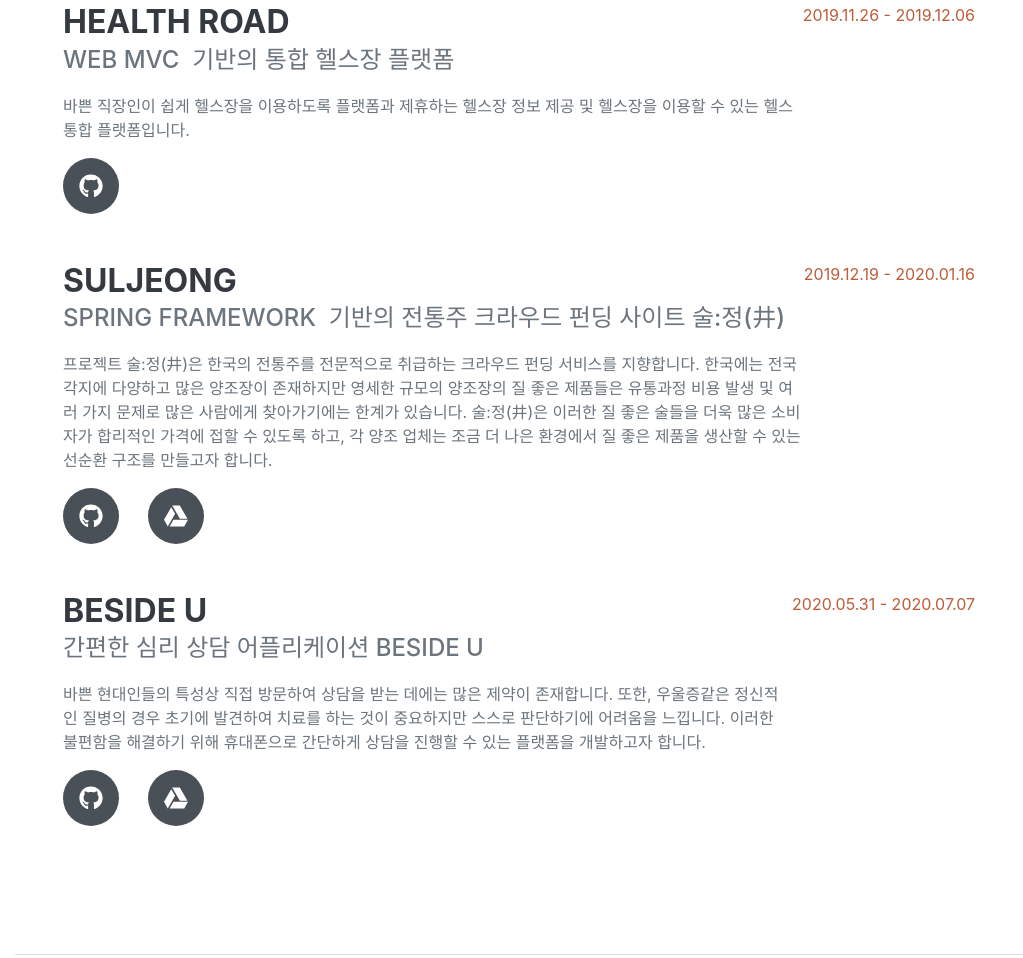
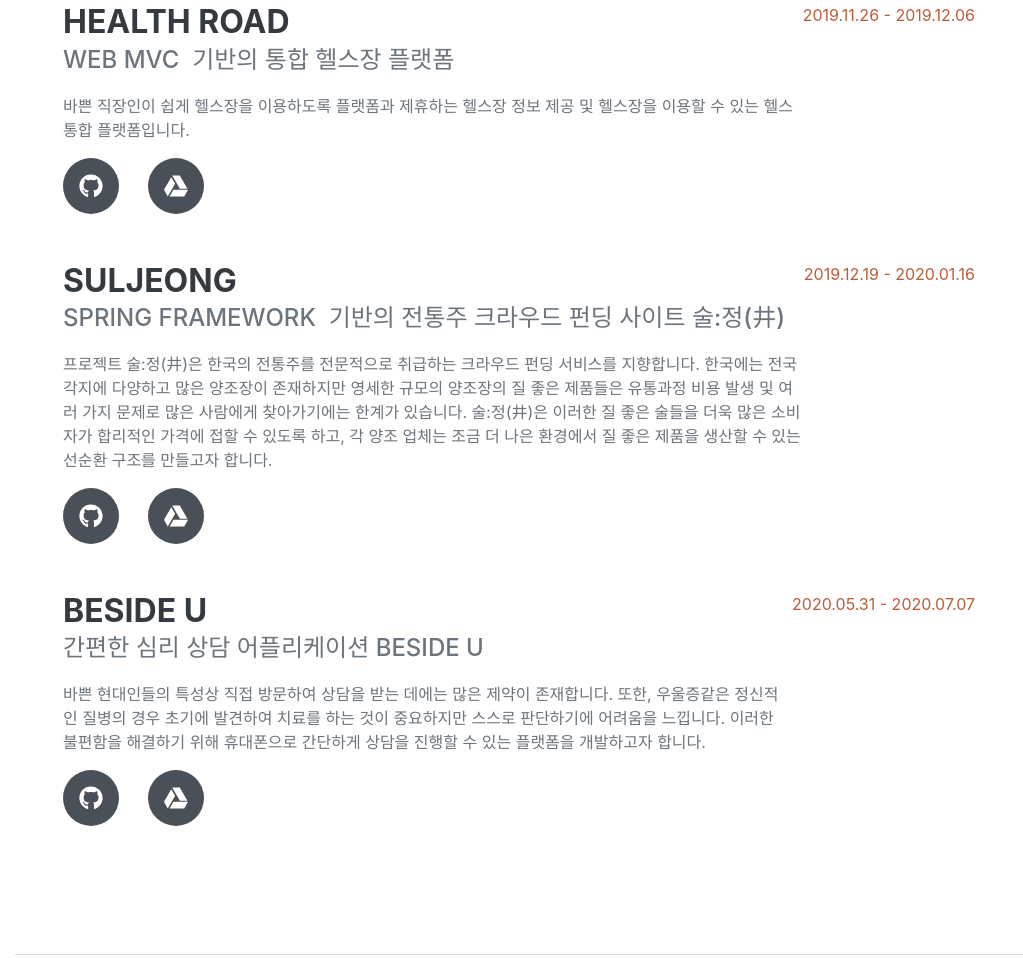
Before and after one commit to mchooooo/mchooooo.github.io, a plain HTML site: page WebContent/index.html in a window 1280 px wide. Shown: the part 993-1951 px from the top of the page, without its empty margins (257-1280 px from the left). Drawn offline with nearby package versions, Linux system fonts and the light colour scheme; a web font is replaced by a local one.

Commit message:
07/13 update contents

```diff
--- a/WebContent/index.html
+++ b/WebContent/index.html
@@ -76,6 +76,7 @@
                             <p>바쁜 직장인이 쉽게 헬스장을 이용하도록 플랫폼과 제휴하는 헬스장 정보 제공 및 헬스장을 이용할 수 있는 헬스 통합 플랫폼입니다.</p>
                         	<div class = "social-icons">
                         		<a class="social-icon" href="https://www.github.com/mchooooo/1st-project"  target="_blank"><i class="fab fa-github"></i></a>
+                        		<a class="social-icon" href="https://drive.google.com/file/d/1HF47XT1LBegx4FcU_6aXMnb_VYG6WPpC/view?usp=sharing" target = "_blank"><i class="fab fa-google-drive"></i></a>
                         	</div>
                         </div>
 
```
